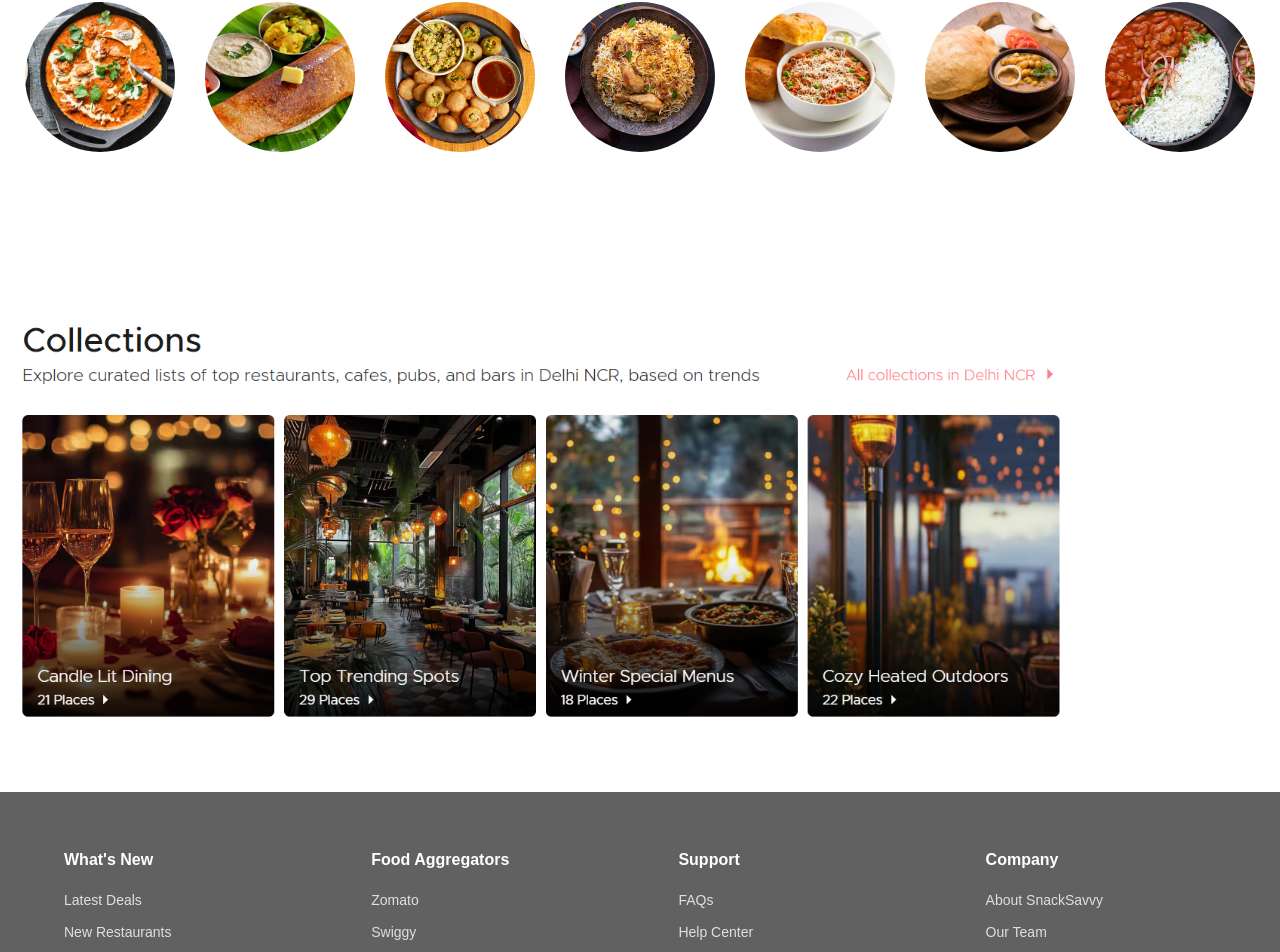
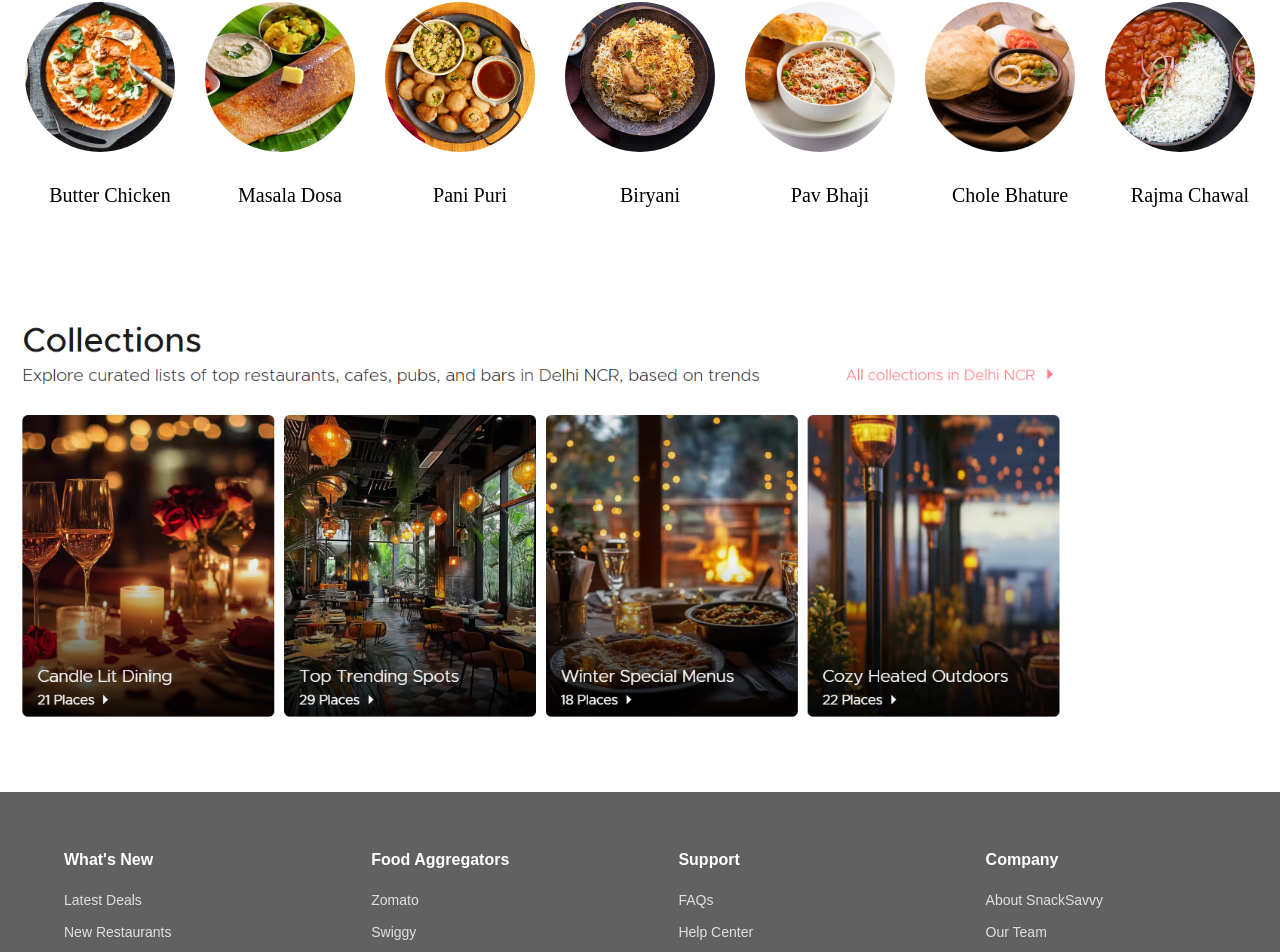
Before and after one commit to Rudra-rps/SnackSavvy, a React (Vite) app: page / in a window 1280 px wide. Shown: the part 949-1901 px from the top of the page. Built offline with nearby package versions, Linux system fonts and the light colour scheme.

Commit message:
Backend files

```diff
--- a/package.json
+++ b/package.json
@@ -10,6 +10,7 @@
     "preview": "vite preview"
   },
   "dependencies": {
+    "axios": "^1.7.9",
     "react": "^19.0.0",
     "react-dom": "^19.0.0",
     "react-icons": "^5.4.0"
--- a/src/App.css
+++ b/src/App.css
@@ -656,3 +656,7 @@ body {
   z-index: 10; /* Ensures the overlay is above all other content */
   cursor: pointer; /* Changes the cursor to indicate it's clickable */
 }
+
+.favorite-item p{
+  color: black;
+}
--- a/src/App.jsx
+++ b/src/App.jsx
@@ -71,7 +71,7 @@ function App() {
 
             <div className="favorite-item">
             <img src={butterChicken} alt="Dish 1" className='favorite-img'/>
-                <p>Butter Chicken</p>
+                <p >Butter Chicken</p>
             </div>
             <div className="favorite-item">
                 <img src={masalaDosa} alt="Dish 2" className="favorite-img"/>
--- a/src/main.jsx
+++ b/src/main.jsx
@@ -7,7 +7,7 @@ import Hello from './components/Hello.jsx'
 import About from './components/About.jsx'
 import Bikaner from './components/Bikaner.jsx'
 import Haldiram from './components/haldiram.jsx'
-
+import Data from './Data.jsx'
 createRoot(document.getElementById('root')).render(
 
     <BrowserRouter>
@@ -17,6 +17,7 @@ createRoot(document.getElementById('root')).render(
       <Route path="/about" element={<About />} />
       <Route path="/bikaner" element={<Bikaner />} />
       <Route path="/haldiram" element={<Haldiram />} />
+
     </Routes>
   </BrowserRouter>
 
```
Also changed, not shown: 1 other file (tests, documents, lock files or other folders).
